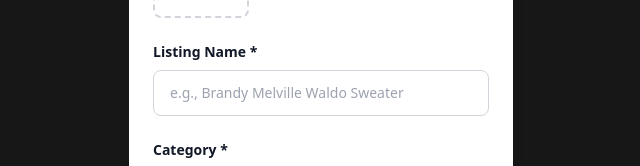
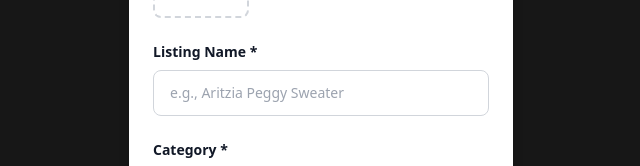
Before and after one commit to enyazvn/HackCamp, a React (Vite) app: page /about in a window 1280 px wide. Shown: the part 231-397 px from the top of the page, without its empty margins (319-959 px from the left). Built offline with nearby package versions, Linux system fonts and the light colour scheme.

Commit message:
add listing

```diff
--- a/src/AboutPage.jsx
+++ b/src/AboutPage.jsx
@@ -180,7 +180,7 @@ export default function ListingForm() {
                 type="text"
                 value={formData.listingName}
                 onChange={(e) => handleInputChange('listingName', e.target.value)}
-                placeholder="e.g., Brandy Melville Waldo Sweater"
+                placeholder="e.g., Aritzia Peggy Sweater"
                 className="w-full px-4 py-3 border border-gray-300 rounded-lg text-sm placeholder-gray-400 focus:outline-none focus:ring-2 focus:ring-gray-200"
               />
             </div>
@@ -422,7 +422,7 @@ export default function ListingForm() {
             {/* Submit Button */}
             <button
               onClick={handleSubmit}
-              className="w-full bg-gray-900 text-white font-semibold py-3.5 rounded-full text-sm hover:bg-gray-800 transition-colors"
+              className="w-full bg-green-600 text-white font-semibold py-3.5 rounded-full text-sm hover:bg-gray-800 transition-colors"
             >
               Create Listing
             </button>
```
